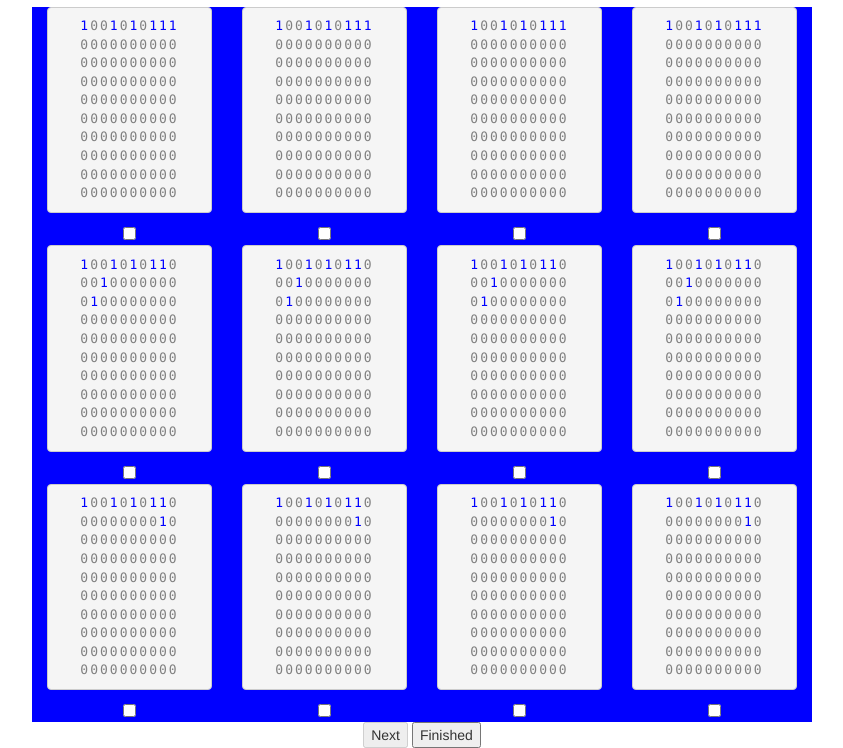
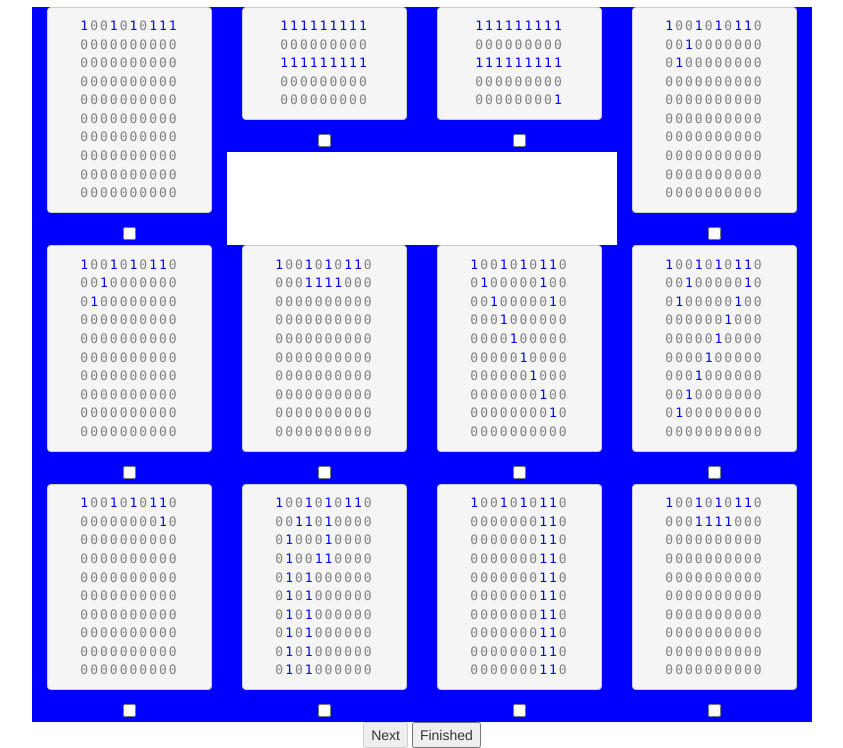
Before and after one commit to hannahmunoz/GA, a website: page app/index.html in a window 1280 px wide. Shown: the part 63-811 px from the top of the page, without its empty margins (218-1061 px from the left). Drawn offline with nearby package versions, Linux system fonts and the light colour scheme.

Commit message:
fixed stupid mistake

```diff
--- a/app/index.html
+++ b/app/index.html
@@ -30,7 +30,7 @@
           </div>
           <div class="col-sm-2"
                style="background-color:blue;letter-spacing: 2px;">
-              <pre> <span ng-repeat = "char in patterns[$index].data track by $index" ng-style="getStyle(char)" >{{char}}</span></pre>
+              <pre> <span ng-repeat = "char in patterns[$index+1].data track by $index" ng-style="getStyle(char)" >{{char}}</span></pre>
             <input type="checkbox"
                    name= "$index+1"
                    value= "$index+1"
@@ -40,7 +40,7 @@
           </div>
           <div class="col-sm-2"
                style="background-color:blue;letter-spacing: 2px;">
-              <pre> <span ng-repeat = "char in patterns[$index].data track by $index" ng-style="getStyle(char)" >{{char}}</span></pre>
+              <pre> <span ng-repeat = "char in patterns[$index+2].data track by $index" ng-style="getStyle(char)" >{{char}}</span></pre>
             <input type="checkbox"
                    name= "$index+2"
                    value= "$index+2"
@@ -50,7 +50,7 @@
           </div>
          <div class="col-sm-2"
               style="background-color:blue;letter-spacing: 2px;">
-              <pre> <span ng-repeat = "char in patterns[$index].data track by $index" ng-style="getStyle(char)" >{{char}}</span></pre>
+              <pre> <span ng-repeat = "char in patterns[$index+3].data track by $index" ng-style="getStyle(char)" >{{char}}</span></pre>
             <input type="checkbox"
                    name= "$index+3"
                    value= "$index+3"
```
